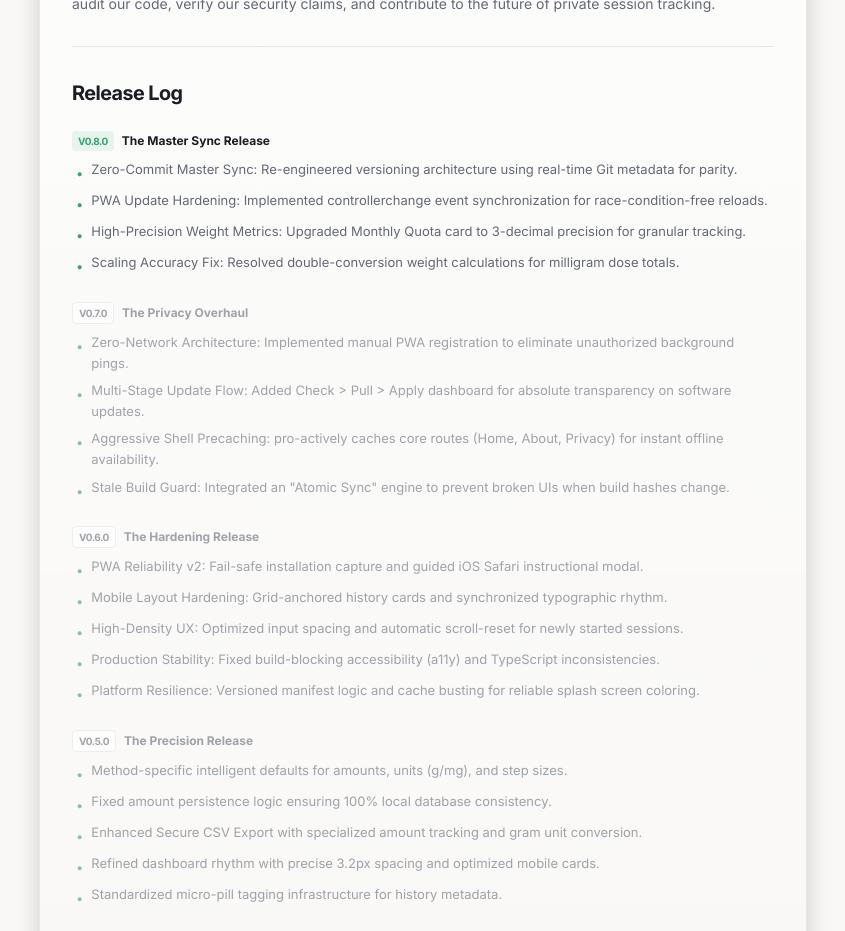
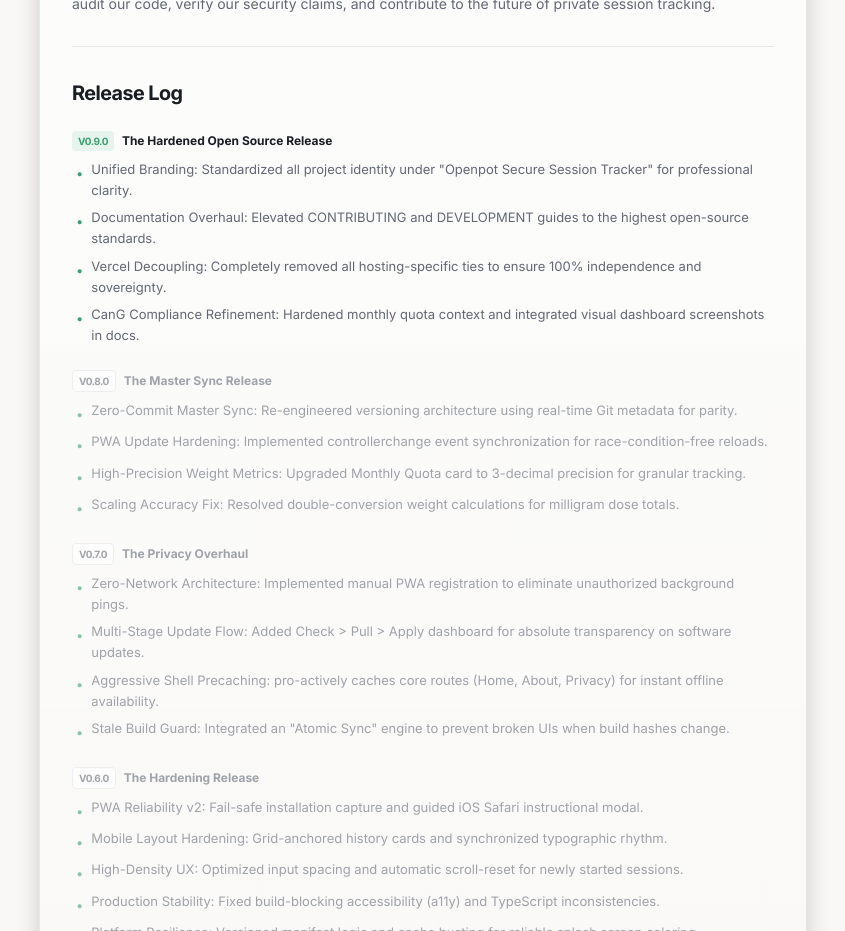
Before and after one commit to openpot/core, a Next.js app: page /about in a window 1280 px wide. Shown: the part 880-1811 px from the top of the page, without its empty margins (217-1062 px from the left). Built offline with nearby package versions, Linux system fonts and the light colour scheme.

Commit message:
chore: bump version to 0.9.0 and update about page with hardened open source release details

```diff
--- a/package.json
+++ b/package.json
@@ -1,6 +1,6 @@
 {
   "name": "openpot-secure-session-tracker",
-  "version": "0.8.0",
+  "version": "0.9.0",
   "description": "A premium, privacy-first session tracker designed for sovereignty and anonymity.",
   "private": true,
   "packageManager": "pnpm@10.10.0",
--- a/src/app/about/page.tsx
+++ b/src/app/about/page.tsx
@@ -76,8 +76,33 @@ export default function AboutPage() {
            <div className="space-y-6">
               <div className="space-y-2">
                 <div className="flex items-center gap-2">
-                  <span className="text-[10px] font-bold text-primary uppercase tracking-tighter bg-primary/10 px-1.5 py-0.5 rounded">v0.8.0</span>
-                  <span className="text-xs font-bold text-text-primary">The Master Sync Release</span>
+                  <span className="text-[10px] font-bold text-primary uppercase tracking-tighter bg-primary/10 px-1.5 py-0.5 rounded">v0.9.0</span>
+                  <span className="text-xs font-bold text-text-primary">The Hardened Open Source Release</span>
+                </div>
+                <ul className="space-y-1.5 text-[13px] text-text-secondary list-none pl-1">
+                  <li className="flex items-start gap-2">
+                    <span className="text-primary mt-1">•</span>
+                    <span>Unified Branding: Standardized all project identity under &quot;Openpot Secure Session Tracker&quot; for professional clarity.</span>
+                  </li>
+                  <li className="flex items-start gap-2">
+                    <span className="text-primary mt-1">•</span>
+                    <span>Documentation Overhaul: Elevated CONTRIBUTING and DEVELOPMENT guides to the highest open-source standards.</span>
+                  </li>
+                  <li className="flex items-start gap-2">
+                    <span className="text-primary mt-1">•</span>
+                    <span>Vercel Decoupling: Completely removed all hosting-specific ties to ensure 100% independence and sovereignty.</span>
+                  </li>
+                  <li className="flex items-start gap-2">
+                    <span className="text-primary mt-1">•</span>
+                    <span>CanG Compliance Refinement: Hardened monthly quota context and integrated visual dashboard screenshots in docs.</span>
+                  </li>
+                </ul>
+              </div>
+
+              <div className="space-y-2 opacity-60">
+                <div className="flex items-center gap-2">
+                  <span className="text-[10px] font-bold text-text-tertiary uppercase tracking-tighter bg-bg-overlay border border-border-subtle px-1.5 py-0.5 rounded">v0.8.0</span>
+                  <span className="text-xs font-bold text-text-secondary">The Master Sync Release</span>
                 </div>
                 <ul className="space-y-1.5 text-[13px] text-text-secondary list-none pl-1">
                   <li className="flex items-start gap-2">
```
